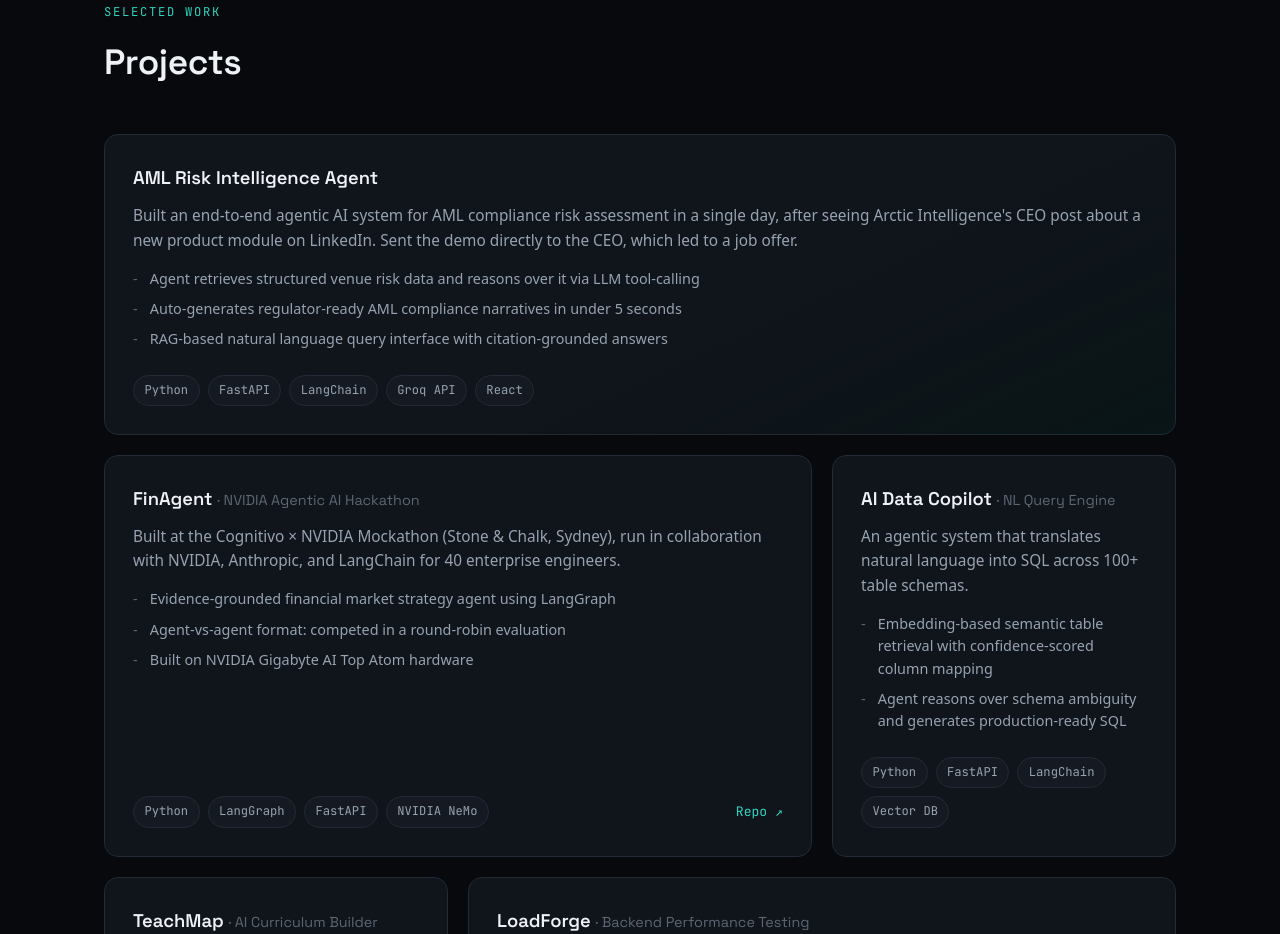
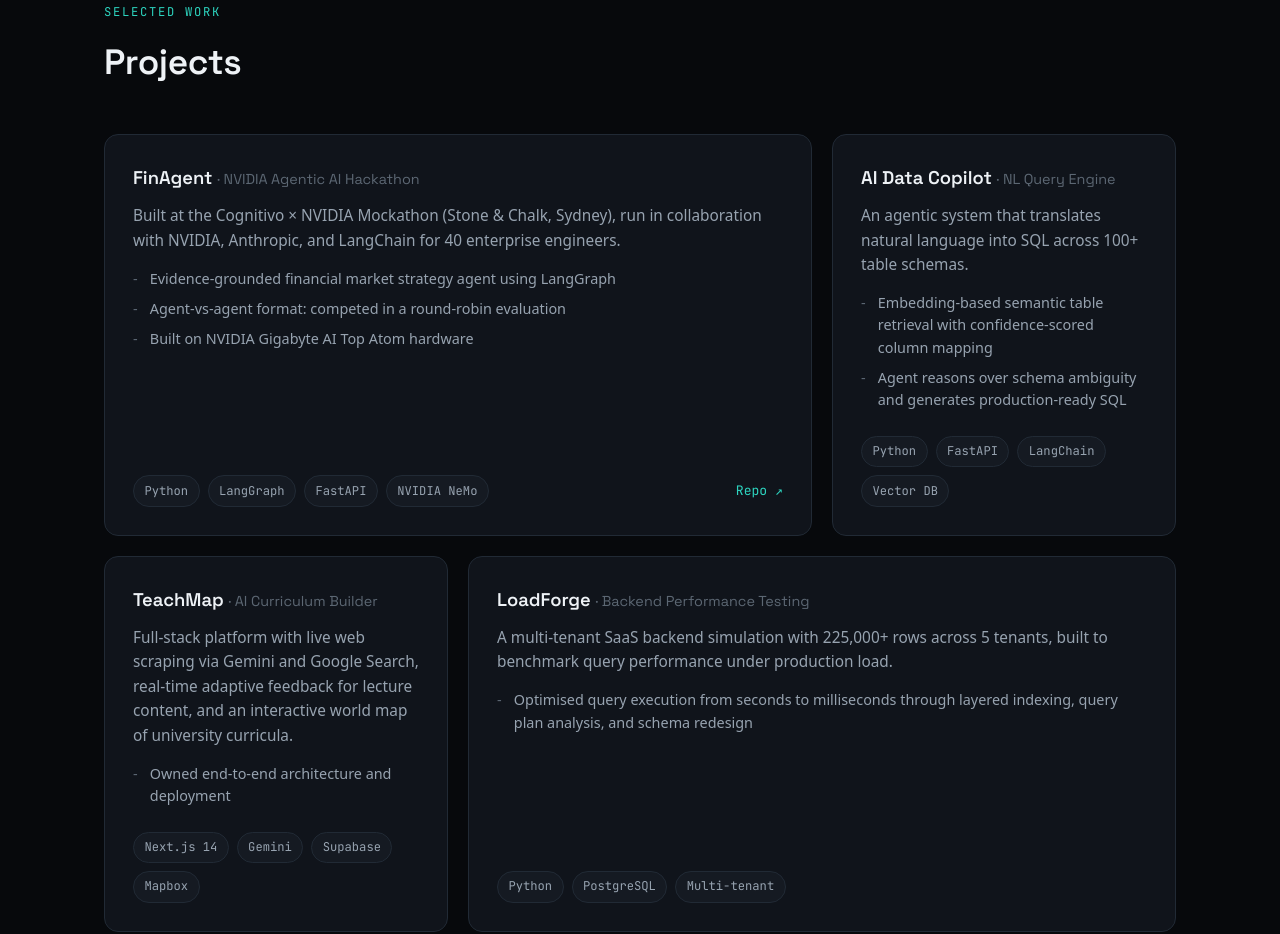
Before and after one commit to sirasatinithyanand/portfolio, a plain HTML site: page index.html in a window 1280 px wide. Shown: the part 2637-3571 px from the top of the page. Drawn offline with Linux system fonts and the light colour scheme.

Commit message:
remove unnecessary content

```diff
--- a/index.html
+++ b/index.html
@@ -181,23 +181,6 @@
       </div>
 
       <div class="project-grid">
-
-        <article class="project-card project-card-feature">
-          <div class="project-body">
-            <h3>AML Risk Intelligence Agent</h3>
-            <p>Built an end-to-end agentic AI system for AML compliance risk assessment in a single day, after seeing Arctic Intelligence's CEO post about a new product module on LinkedIn. Sent the demo directly to the CEO, which led to a job offer.</p>
-            <ul class="project-points">
-              <li>Agent retrieves structured venue risk data and reasons over it via LLM tool-calling</li>
-              <li>Auto-generates regulator-ready AML compliance narratives in under 5 seconds</li>
-              <li>RAG-based natural language query interface with citation-grounded answers</li>
-            </ul>
-          </div>
-          <div class="project-foot">
-            <ul class="tag-list">
-              <li>Python</li><li>FastAPI</li><li>LangChain</li><li>Groq API</li><li>React</li>
-            </ul>
-          </div>
-        </article>
 
         <article class="project-card project-card-wide">
           <div class="project-body">
```
Also changed, not shown: 1 other file.
